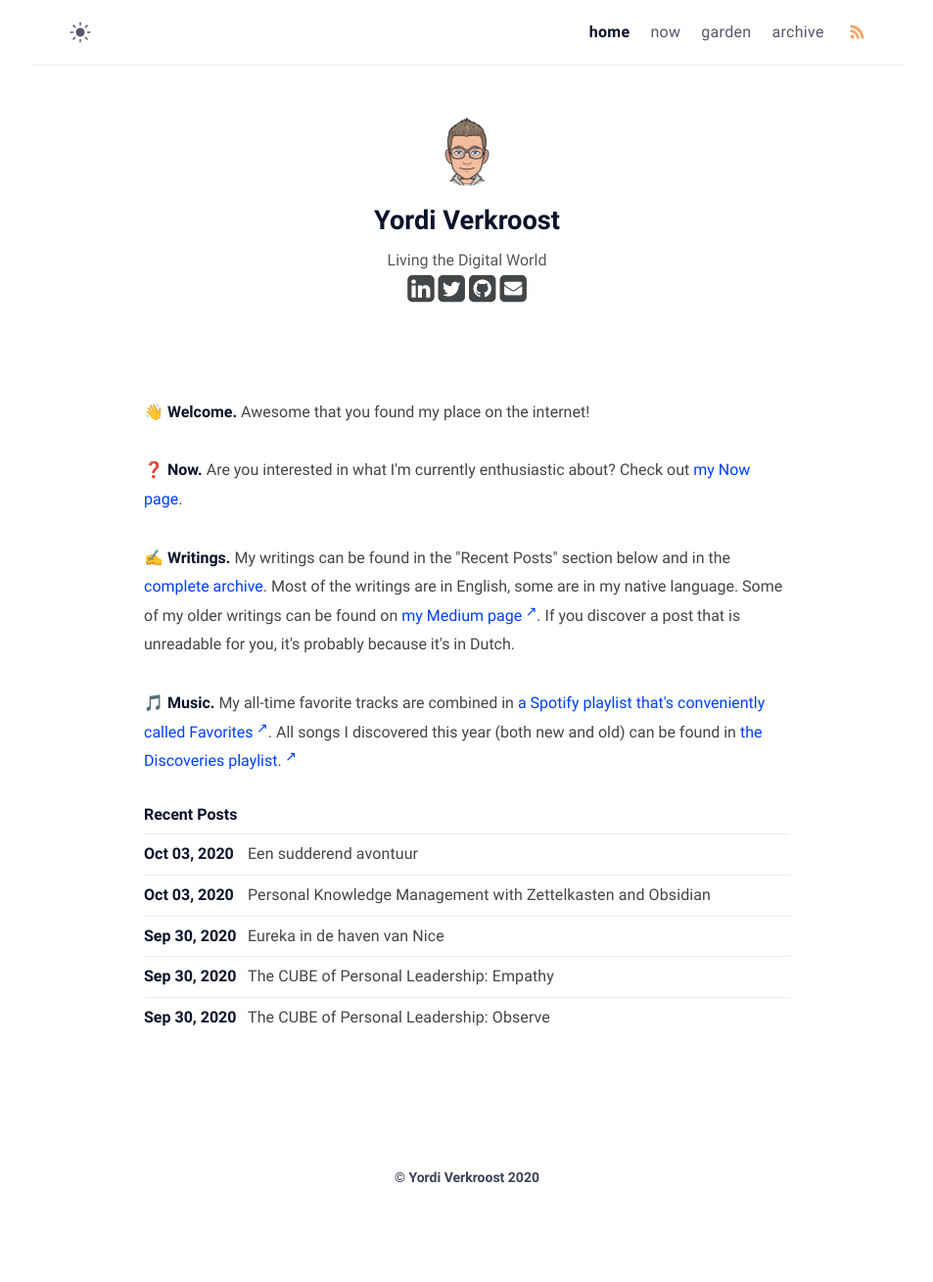
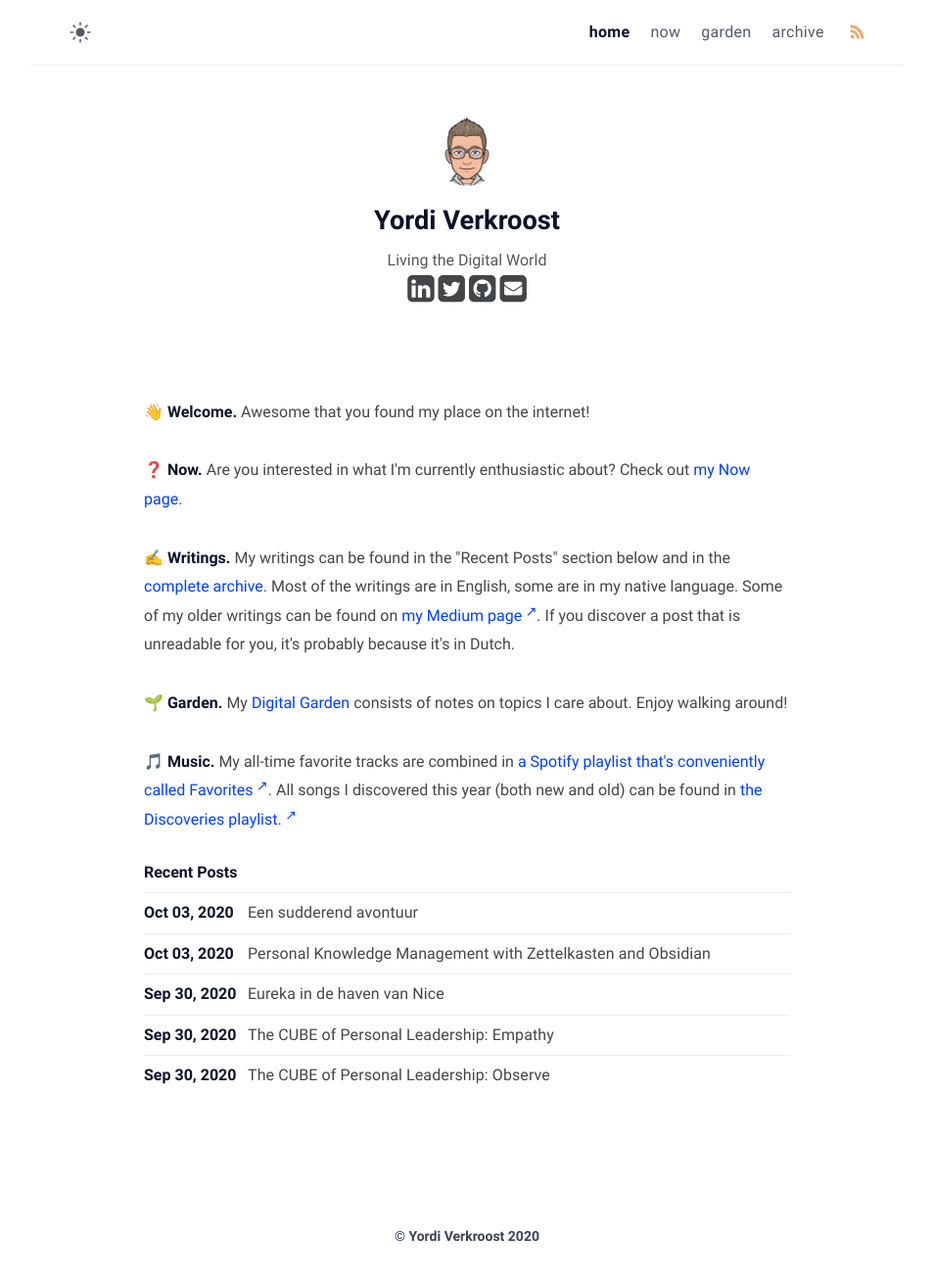
Before and after one commit to heymichal/heymichal.github.io, a Jekyll site: the page built from index.md, in a window 1280 px wide. Shown: the whole page at 98% size, without its empty margins (163-1116 px from the left). Built offline with Jekyll 4.4.1, drawn with Linux system fonts in a browser that asks for light colours; before the commit the page ends 1249 px from its top, so only the background shows below that.

Commit message:
Add link to garden

```diff
--- a/_includes/about.html
+++ b/_includes/about.html
@@ -5,5 +5,7 @@
 
   <p>✍️ <strong>Writings.</strong> My writings can be found in the "Recent Posts" section below and in the <a href="{% link archive.html %}">complete archive</a>. Most of the writings are in English, some are in my native language. Some of my older writings can be found on <a href="https://medium.com/@yordiverkroost" target="_blank">my Medium page</a>. If you discover a post that is unreadable for you, it's probably because it's in Dutch.</p>
 
+  <p>🌱 <strong>Garden.</strong> My <a href="/garden">Digital Garden</a> consists of notes on topics I care about. Enjoy walking around!</p>
+
   <p>🎵 <strong>Music.</strong> My all-time favorite tracks are combined in <a href="https://open.spotify.com/playlist/5e8XEYE7uOBsMfK33QAh0O?si=ly5ElOG7TYKgW_aTjPYTkQ" target="_blank">a Spotify playlist that's conveniently called Favorites</a>. All songs I discovered this year (both new and old) can be found in <a href="https://open.spotify.com/playlist/2QYLRzi5N8EvbDoYrT9fSR?si=k1We1MBYTEWMU9028_XxfQ" target="_blank">the Discoveries playlist.</a></p>
 </div>
```
